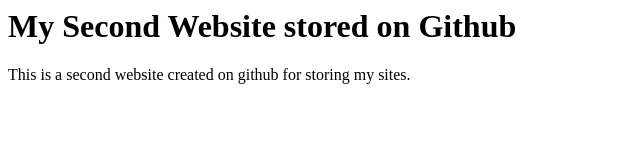
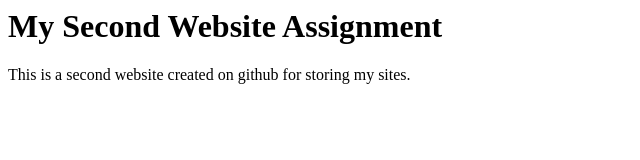
Before and after one commit to RelicAlmighty/wk1_assignment_2, a plain HTML site: page index.html in a window 1280 px wide. Shown: the whole page, without its empty margins (0-640 px from the left). Drawn offline with Linux system fonts and the light colour scheme.

Commit message:
Update index.html

```diff
--- a/index.html
+++ b/index.html
@@ -3,7 +3,7 @@
    <title>My Second Website</title>
  </head>
  <body>
-   <h1>My Second Website stored on Github</h1>
+   <h1>My Second Website Assignment</h1>
    <p>This is a second website created on github for storing my sites.</p>
  </body>
 </html>
```
